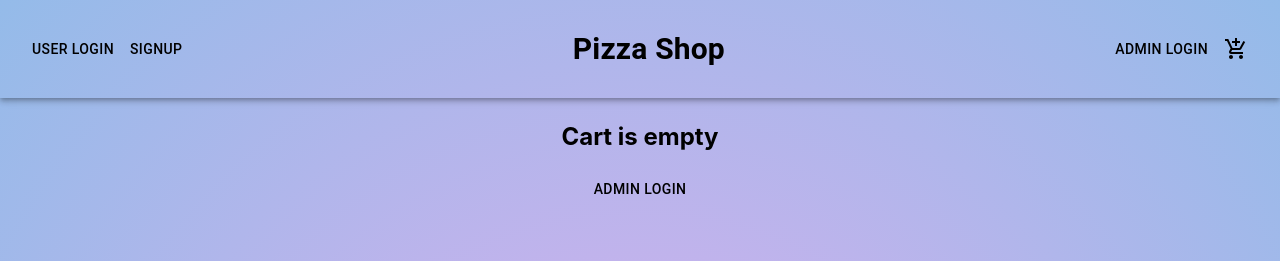
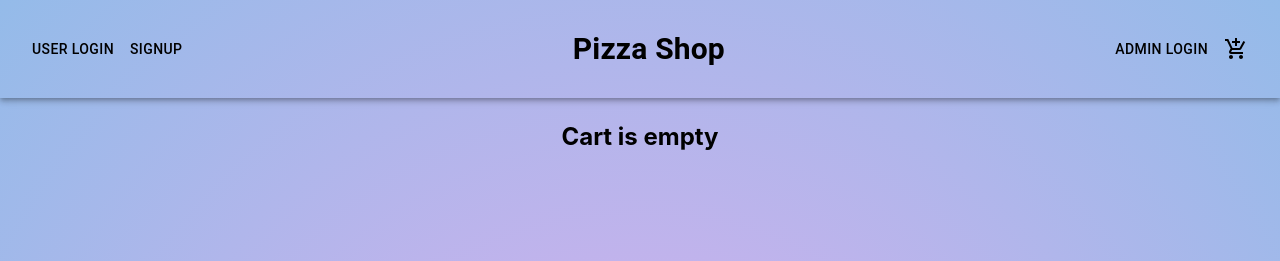
Before and after one commit to vrushabhmungelwar/pizza-delivery-app-frontend, a React (Create React App) app: page /cart in a window 1280 px wide. Shown: the top 261 px of the page. Built offline with nearby package versions, Linux system fonts and the light colour scheme.

Commit message:
fixed error

```diff
--- a/src/components/cart.js
+++ b/src/components/cart.js
@@ -54,15 +54,6 @@ export default function Cart() {
     return (
       <main>
         <h2>Cart is empty</h2>
-        <Button
-          style={{ marginLeft: "auto" }}
-          variant="text"
-          color="inherit"
-          edge="end"
-          onClick={() => history.push("/pizzaList")}
-        >
-          Admin Login
-        </Button>
       </main>
     );
   }
```
